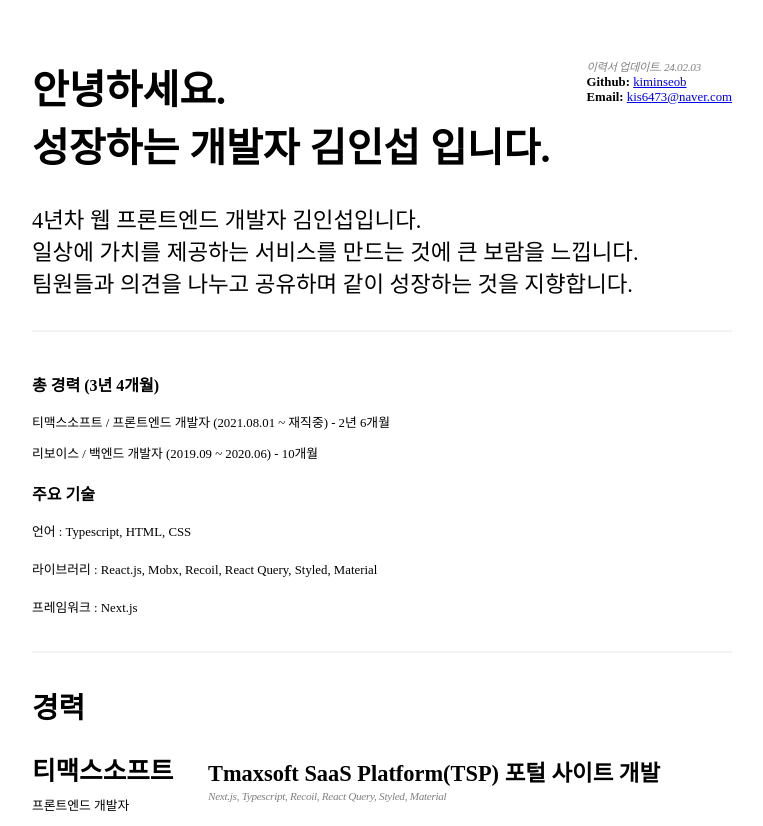
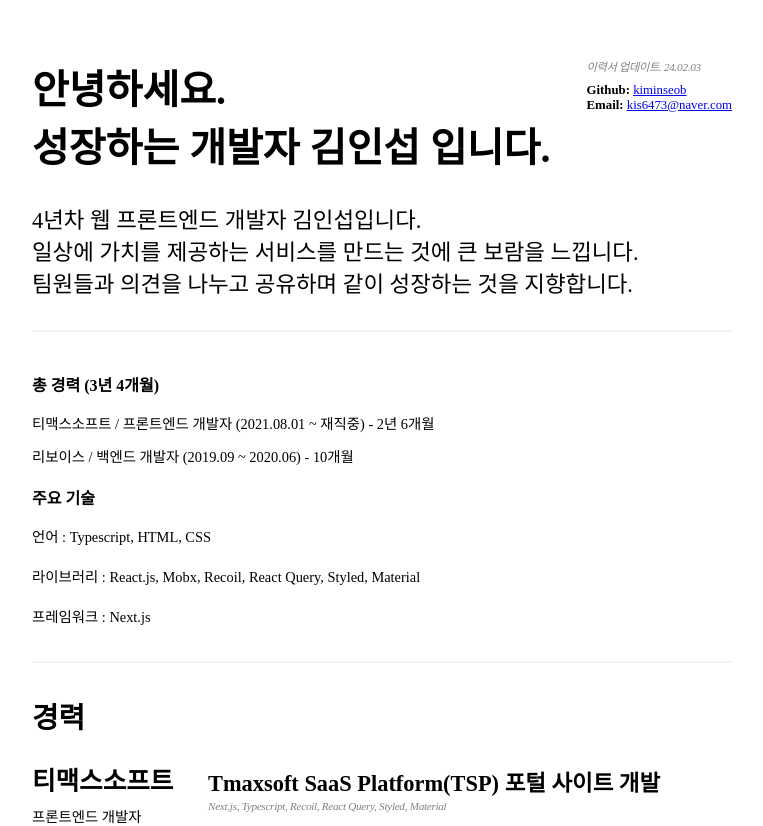
Before and after one commit to kiminseob/resume, a React app: page / in a window 1280 px wide. Shown: the top 826 px of the page, without its empty margins (258-1021 px from the left). Built offline with nearby package versions, Linux system fonts and the light colour scheme.

Commit message:
feat: 이력서 업데이트

```diff
--- a/src/components/About.jsx
+++ b/src/components/About.jsx
@@ -1,18 +1,18 @@
 import React from 'react';
-import SC from 'components/styled/common';
+import S from 'components/styled/common';
 
 function About() {
   return (
     <>
-      <SC.Header>
-        <SC.H1>
+      <S.Header>
+        <S.H1>
           안녕하세요. <br />
           성장하는 개발자 김인섭 입니다.
-        </SC.H1>
-        <SC.MyInfo>
-          <div>
-            <SC.Stack>이력서 업데이트. 24.02.03 </SC.Stack>
-          </div>
+        </S.H1>
+        <S.MyInfo>
+          <S.Wrapper>
+            <S.Stack>이력서 업데이트. 24.02.03 </S.Stack>
+          </S.Wrapper>
           <div>
             <strong>Github: </strong>
             <a href="https://github.com/kiminseob" target="_blank">
@@ -23,50 +23,50 @@
             <strong>Email: </strong>
             <a href="mailto:kis6473@naver.com">kis6473@naver.com</a>
           </div>
-        </SC.MyInfo>
-      </SC.Header>
-      <SC.Aside>
+        </S.MyInfo>
+      </S.Header>
+      <S.Aside>
         4년차 웹 프론트엔드 개발자 김인섭입니다. {'\n'}
         일상에 가치를 제공하는 서비스를 만드는 것에 큰 보람을 느낍니다. {'\n'}
         팀원들과 의견을 나누고 공유하며 같이 성장하는 것을 지향합니다. {'\n'}
-      </SC.Aside>
-      <SC.Divider />
-      <SC.Column>
-        <SC.Bold>총 경력 (3년 4개월)</SC.Bold>
-        <SC.Description>
+      </S.Aside>
+      <S.Divider />
+      <S.Column>
+        <S.Bold>총 경력 (3년 4개월)</S.Bold>
+        <S.Description>
           티맥스소프트 / 프론트엔드 개발자 (2021.08.01 ~ 재직중) - 2년 6개월
-        </SC.Description>
-        <SC.Description>
+        </S.Description>
+        <S.Description>
           리보이스 / 백엔드 개발자 (2019.09 ~ 2020.06) - 10개월
-        </SC.Description>
-      </SC.Column>
-      <SC.Wrapper />
-      <SC.Column>
-        <SC.Bold>주요 기술</SC.Bold>
-        <SC.Wrapper>
-          <SC.Row>
-            <SC.Row style={{ alignItems: 'center' }}>
-              <SC.Description>언어 : Typescript, HTML, CSS</SC.Description>
-            </SC.Row>
-          </SC.Row>
-        </SC.Wrapper>
-        <SC.Wrapper>
-          <SC.Row>
-            <SC.Row style={{ alignItems: 'center' }}>
-              <SC.Description>
+        </S.Description>
+      </S.Column>
+      <S.Wrapper />
+      <S.Column>
+        <S.Bold>주요 기술</S.Bold>
+        <S.Wrapper>
+          <S.Row>
+            <S.Row style={{ alignItems: 'center' }}>
+              <S.Description>언어 : Typescript, HTML, CSS</S.Description>
+            </S.Row>
+          </S.Row>
+        </S.Wrapper>
+        <S.Wrapper>
+          <S.Row>
+            <S.Row style={{ alignItems: 'center' }}>
+              <S.Description>
                 라이브러리 : React.js, Mobx, Recoil, React Query, Styled,
                 Material
-              </SC.Description>
-            </SC.Row>
-          </SC.Row>
-        </SC.Wrapper>
-        <SC.Row>
-          <SC.Row style={{ alignItems: 'center' }}>
-            <SC.Description>프레임워크 : Next.js</SC.Description>
-          </SC.Row>
-        </SC.Row>
-      </SC.Column>
-      <SC.Divider />
+              </S.Description>
+            </S.Row>
+          </S.Row>
+        </S.Wrapper>
+        <S.Row>
+          <S.Row style={{ alignItems: 'center' }}>
+            <S.Description>프레임워크 : Next.js</S.Description>
+          </S.Row>
+        </S.Row>
+      </S.Column>
+      <S.Divider />
     </>
   );
 }
--- a/src/components/styled/common/index.js
+++ b/src/components/styled/common/index.js
@@ -30,7 +30,7 @@
 `;
 
 SC.Description = styled.p`
-  font-size: 0.8rem;
+  font-size: 0.9rem;
   margin-top: 0.5rem;
   margin-bottom: 0.2rem;
 `;
@@ -103,7 +103,7 @@
 `;
 
 SC.MarkerList = styled.li`
-  font-size: 0.8rem;
+  font-size: 0.9rem;
   list-style-type: '✓ ';
   margin-left: 0.7rem;
   margin-bottom: 0.5rem;
@@ -114,14 +114,14 @@
   list-style-type: '- ';
   margin-left: 0.7rem;
   font-weight: 400;
-  font-size: 0.8rem;
+  font-size: 0.9rem;
 `;
 
 SC.DotList = styled.li`
   list-style-type: '• ';
   margin-left: 0.7rem;
   font-weight: 400;
-  font-size: 0.8rem;
+  font-size: 0.9rem;
 `;
 
 export default SC;
```
